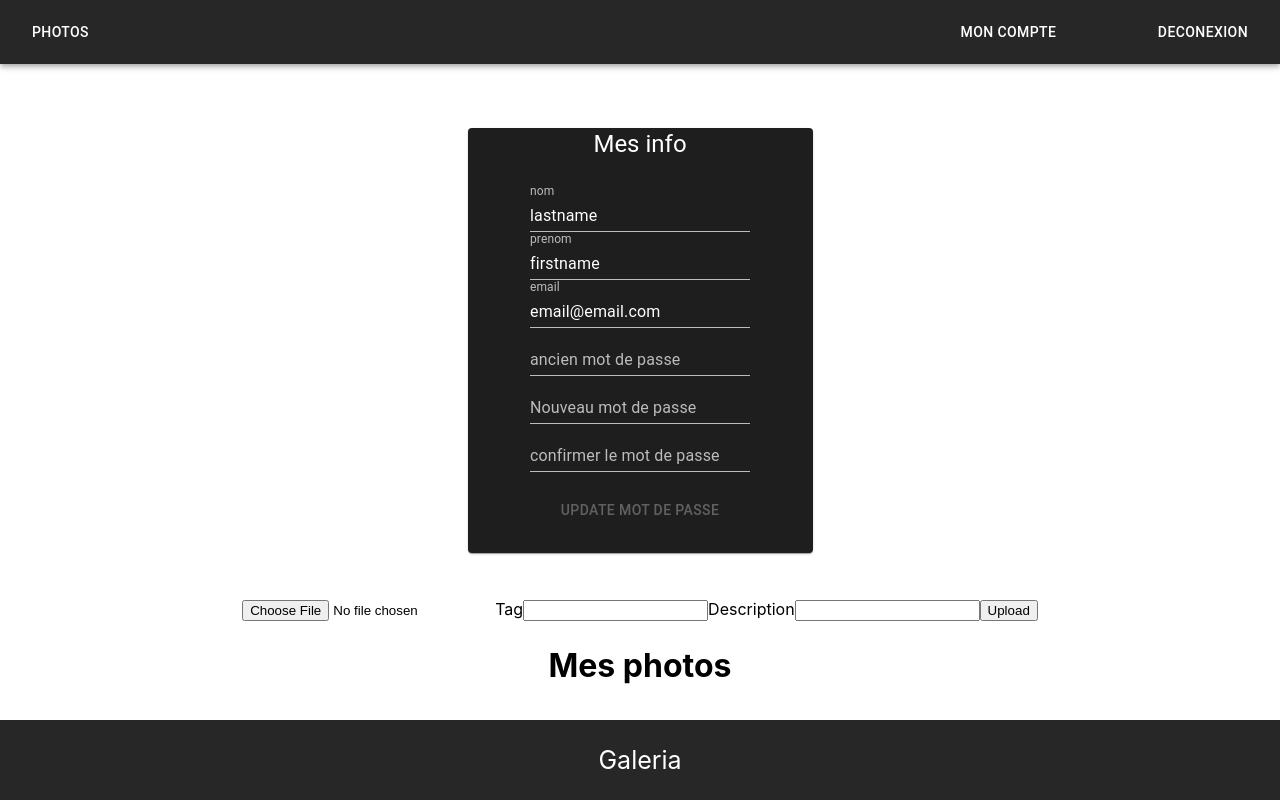
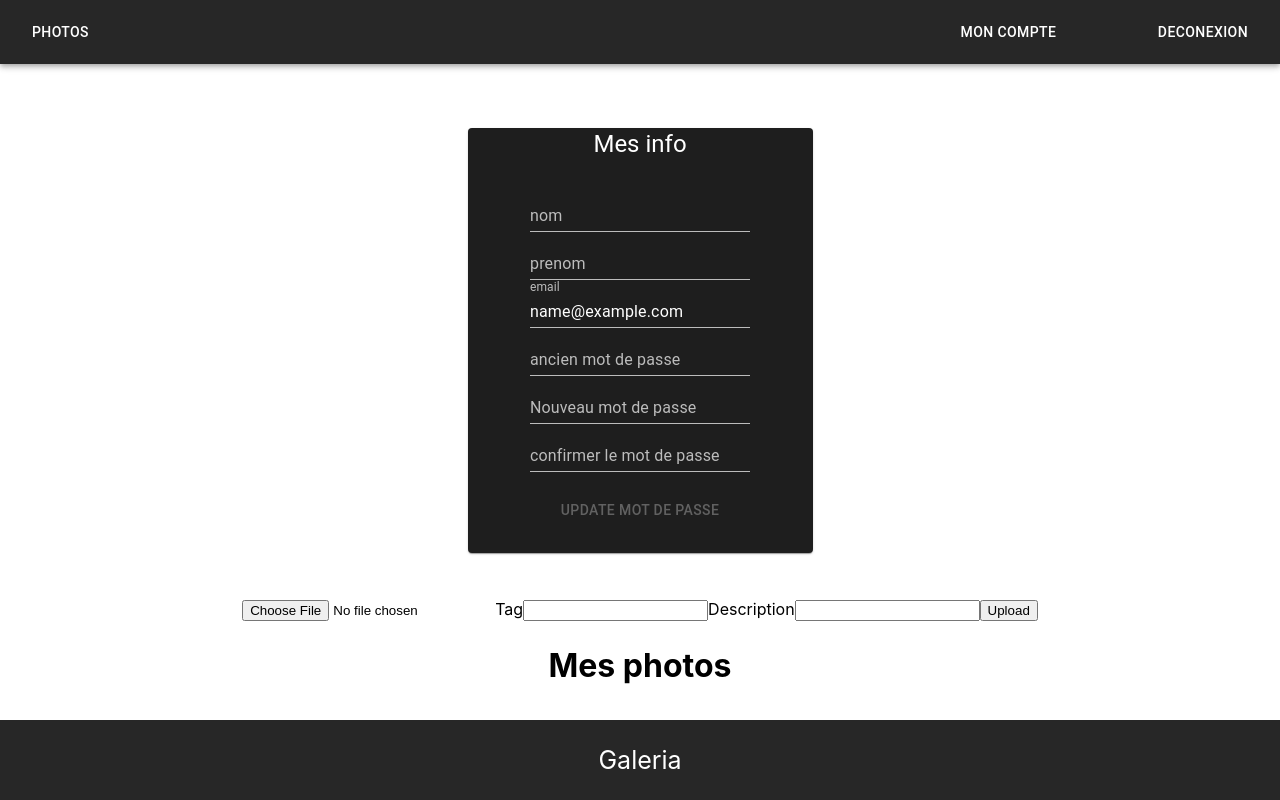
Before and after one commit to fawzibazari/Galeria, a React (Create React App) app: page /profile in a window 1280 px wide. Built offline with nearby package versions, Linux system fonts and the light colour scheme; no server answers; sample sign-in values are in the browser's storage.

Commit message:
get done working on update 💫

```diff
--- a/src/App.js
+++ b/src/App.js
@@ -1,6 +1,6 @@
 import React from "react";
 import { useState, useEffect } from "react";
-import { BrowserRouter, Route, Routes, Link } from "react-router-dom";
+import { BrowserRouter, Route, Routes, Link, Navigate} from "react-router-dom";
 import { ThemeProvider, createTheme } from '@mui/material/styles';
 import AuthService from "./services/auth.service";
 import { useNavigate } from "react-router-dom";
@@ -9,7 +9,6 @@ import Profile from './componement/profile'
 import Home from './componement/home'
 import Header from './componement/header'
 import Footer from './componement/footer'
-
 
 import './Asset/css/index.css';
 
@@ -25,21 +24,6 @@ const darkTheme = createTheme({
 
 
 function App() {
-
-  const [currentUser, setCurrentUser] = useState(undefined);
-
-  useEffect(() => {
-    const user = AuthService.getCurrentUser();
-
-    if (user) {
-      setCurrentUser(user);
-    }
-  }, []);
-
-  const logOut = () => {
-    AuthService.logout();
-  };
-
     return (
 
       <div >
@@ -48,7 +32,7 @@ function App() {
             <Header></Header>
 
             <Routes>
-              {/* <Route path="/" element={<App />} /> */}
+            <Route path="/" element={<Navigate replace to="/login" />} />
               <Route path="/login" element={<Login />} />
               <Route path="/profile" element={<Profile />} />
               <Route path="/home" element={<Home />} />
--- a/src/componement/profile.js
+++ b/src/componement/profile.js
@@ -25,8 +25,8 @@ const InfoUser =
 
 
 function Profile() {
+
     const navigate = useNavigate();
-
 
     useEffect(() => {
         AuthService.getUser().then(
@@ -66,20 +66,7 @@ function Profile() {
     .then(res => {
         console.warn(res.data);
     })
-
-
-
 }
-
-
-useEffect((id) => {
-    fetch(`http://localhost:4000/user/${id}`)
-      .then((response) => response.json())
-      .then((responseJson) => {
-          console.log(responseJson)
-      });
-    }, []);
-
 
     const butdisabled = newpassword == cofirmedNewpassword && newpassword.length > 2 && cofirmedNewpassword.length > 2 ? "" : "disabled";
 
@@ -93,6 +80,9 @@ useEffect((id) => {
         setCofirmedNewpassword(event.target.value);
     };
 
+    const user = JSON.parse(localStorage.getItem("user"));
+
+
     return (
         <div className="">
             <div className="infoUser">
@@ -105,19 +95,19 @@ useEffect((id) => {
                         <TextField
                             id="standard-disabled"
                             label="nom"
-                            defaultValue={InfoUser[0].lastname}
+                            defaultValue={user.user.lastname}
                             variant="standard"
                         />
                         <TextField
                             id="standard-disabled"
                             label="prenom"
-                            defaultValue={InfoUser[0].firstname}
+                            defaultValue={user.user.firstname}
                             variant="standard"
                         />
                         <TextField
                             id="standard-disabled"
                             label="email"
-                            defaultValue={InfoUser[0].email}
+                            defaultValue={user.user.email}
                             variant="standard"
                         />
                         <FormControl variant="standard">
@@ -165,4 +155,5 @@ useEffect((id) => {
     )
 }
 
+
 export default Profile;
```
